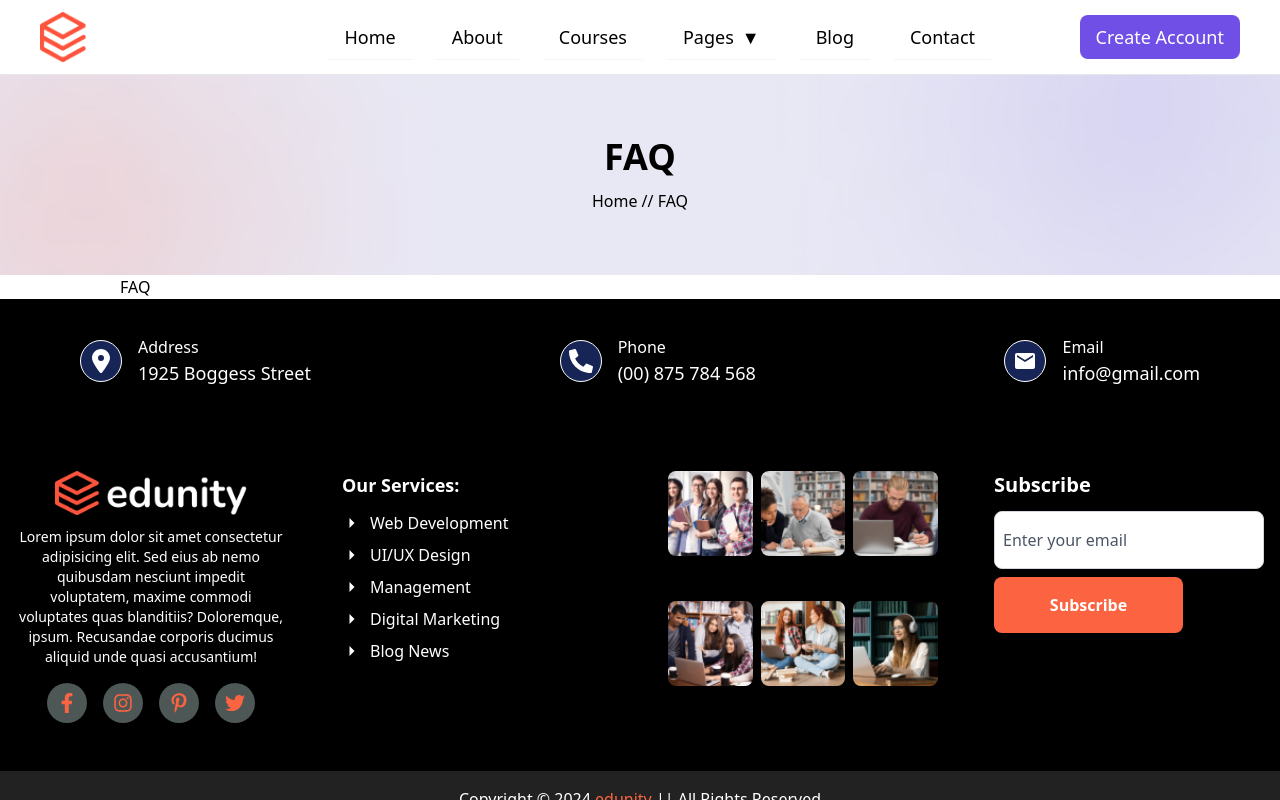
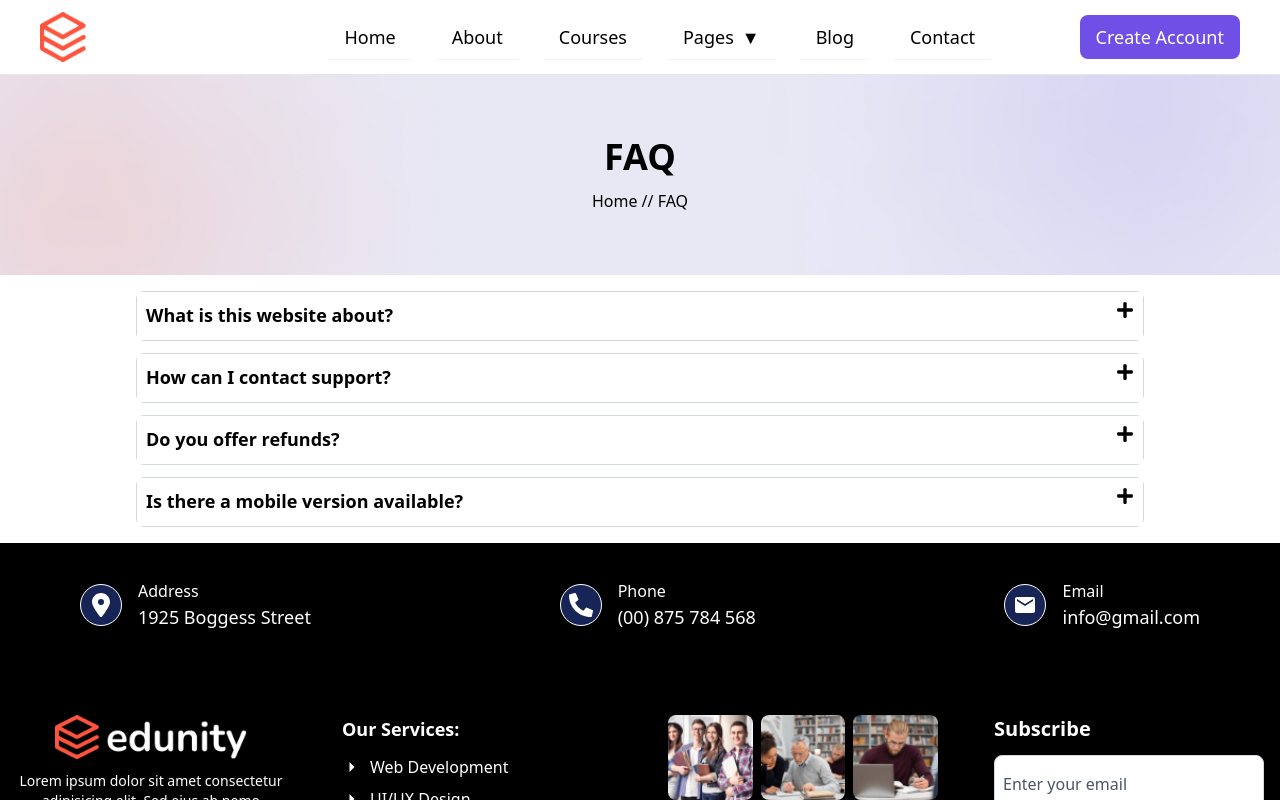
Before and after one commit to tech-cell-eg/round-2-courses-hub-front, a React (Vite) app: page /faq in a window 1280 px wide. Shown: the top 800 px of the page. Built offline with nearby package versions, Linux system fonts and the light colour scheme.

Commit message:
create faq page

```diff
--- a/src/pages/FAQ.tsx
+++ /dev/null
@@ -1,5 +0,0 @@
-const FAQ = () => {
-    return <div>FAQ</div>;
-};
-
-export default FAQ;
--- /dev/null
+++ b/src/pages/FAQ/FAQ.tsx
@@ -0,0 +1,52 @@
+import { useState } from "react";
+import SingleFaq from "./SingleFaq";
+
+const faqDetails = [
+  {
+    id: "faq1",
+    question: "What is this website about?",
+    answer: "This website provides information about our products and services."
+  },
+  {
+    id: "faq2",
+    question: "How can I contact support?",
+    answer: "You can contact support via email or our contact form on the website."
+  },
+  {
+    id: "faq3",
+    question: "Do you offer refunds?",
+    answer: "Yes, we offer refunds within 30 days of purchase. Terms and conditions apply."
+  },
+  {
+    id: "faq4",
+    question: "Is there a mobile version available?",
+    answer: "Yes, our website is mobile-friendly and works on all devices."
+  }
+];
+
+const FAQ = () => {
+  const [openId, setOpenId] = useState<string | null>(null);
+
+  const toggleFaq = (id: string) => {
+    setOpenId(openId === id ? null : id);
+  };
+
+  return (
+    <div className="w-full mx-auto p-4">
+      <ul className="space-y-3">
+        {faqDetails.map((faq) => (
+          <SingleFaq
+            key={faq.id}
+            id={faq.id}
+            question={faq.question}
+            answer={faq.answer}
+            isOpen={openId === faq.id}
+            onClick={() => toggleFaq(faq.id)}
+          />
+        ))}
+      </ul>
+    </div>
+  );
+};
+
+export default FAQ;
--- /dev/null
+++ b/src/pages/FAQ/SingleFaq.tsx
@@ -0,0 +1,39 @@
+import { FaPlus, FaMinus } from "react-icons/fa";
+
+interface FaqProps {
+  id: string;
+  question: string;
+  answer: string;
+  isOpen: boolean;
+  onClick: () => void;
+}
+
+const SingleFaq = ({ question, answer, isOpen, onClick }: FaqProps) => {
+  return (
+    <div
+      className={` rounded-lg border border-gray-300 `}
+    >
+        <button
+            className={`flex justify-between w-full py-2 px-2 text-lg font-semibold
+             border border-transparent outline-none
+             transition-none hover:transition-none min-h-[48px]
+            ${
+            isOpen ? "bg-indigo-500 text-white" : "bg-white"
+            }`}
+            onClick={onClick}
+        >
+            {question}
+  {isOpen ? <FaMinus /> : <FaPlus />}
+</button>
+
+          {isOpen && <div className="flex gap-2 p-3">
+             <p className={"mt-2 text-gray-600"}>{answer}</p>
+            <img src="/faq.png" alt="faq image" className="hidden sm:block" />
+          </div>
+}
+
+    </div>
+  );
+};
+
+export default SingleFaq;
--- a/src/routes.ts
+++ b/src/routes.ts
@@ -9,7 +9,7 @@ import Pricing from "./pages/Pricing";
 import AboutUs from "./pages/AboutUs";
 import ContactUs from "./pages/ContactUs";
 import Testimonial from "./pages/Testimonial";
-import FAQ from "./pages/FAQ";
+import FAQ from "./pages/FAQ/FAQ";
 import Blog from "./pages/Blog/Blog";
 import BlogDetails from "./pages/Blog/BlogDetails";
 import BlogSidebar from "./pages/Blog/BlogSidebar";
```
Also changed, not shown: public/faq.png (added).
